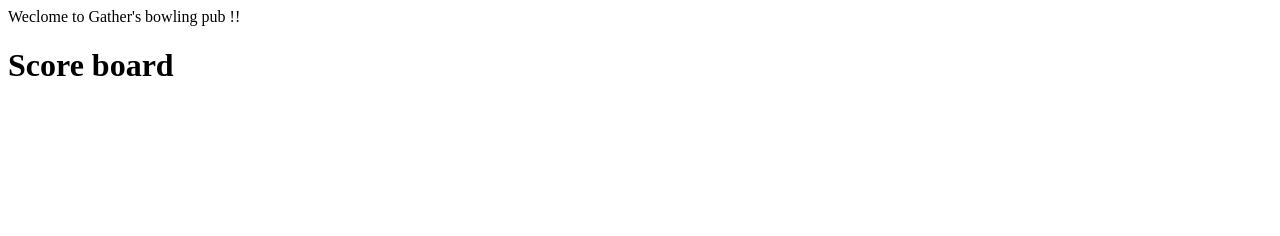
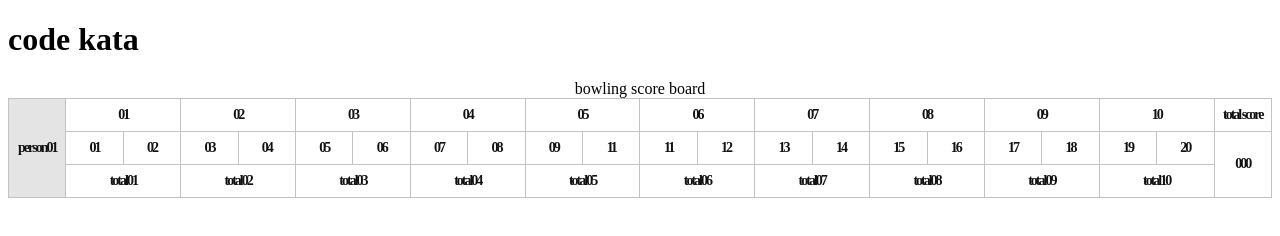
Before and after one commit to gather-around-and-code/CodeKata, a website: page Bowling/html/index.html in a window 1280 px wide. Drawn offline with Linux system fonts and the light colour scheme.

Commit message:
feat: add markup

```diff
--- a/Bowling/html/index.html
+++ b/Bowling/html/index.html
@@ -1,12 +1,103 @@
 <!DOCTYPE html>
 <html>
-    <title>
-        Welcome to Gather's bowling pub !!
-    </title>
     <head>
-        Weclome to Gather's bowling pub !!
+        <meta charset="UTF-8" />
+        <meta http-equiv="X-UA-Compatible" content="IE=edge" />
+        <title>Welcome to Gather's bowling pub !!</title>
+        <style>
+            :root {
+                --border: #c2c2c2;
+                --text-primary: #111;
+                --bg-1: #e4e4e4;
+                --bg-2: #fff;
+            }
+            table {
+                table-layout: fixed;
+                width: 100%;
+                border-bottom: 1px solid var(--border, #c2c2c2);
+                border-left: 1px solid var(--border, #c2c2c2);
+            }
+            table th,
+            table td {
+                font-size: 14px;
+                font-weight: 600;
+                color: var(--text-primary, #111);
+                letter-spacing: -2px;
+                border-top: 1px solid var(--border, #c2c2c2);
+                border-right: 1px solid var(--border, #c2c2c2);
+                text-align: center;
+            }
+            table th {
+                padding: 5px 0;
+                background: var(--bg-1, #e4e4e4);
+            }
+            table td {
+                height: 32px;
+                background: var(--bg-2, #fff);
+            }
+        </style>
     </head>
     <body>
-        <h1>Score board</h1>
+        <header>
+            <h1>code kata</h1>
+        </header>
+        <main>
+            <!-- table -->
+            <table cellpadding="0" cellspacing="0">
+                <caption>
+                    bowling score board
+                </caption>
+                <tr>
+                    <th rowspan="3">person01</th>
+                    <td colspan="2">01</td>
+                    <td colspan="2">02</td>
+                    <td colspan="2">03</td>
+                    <td colspan="2">04</td>
+                    <td colspan="2">05</td>
+                    <td colspan="2">06</td>
+                    <td colspan="2">07</td>
+                    <td colspan="2">08</td>
+                    <td colspan="2">09</td>
+                    <td colspan="2">10</td>
+                    <td>total score</td>
+                </tr>
+                <tr>
+                    <td>01</td>
+                    <td>02</td>
+                    <td>03</td>
+                    <td>04</td>
+                    <td>05</td>
+                    <td>06</td>
+                    <td>07</td>
+                    <td>08</td>
+                    <td>09</td>
+                    <td>11</td>
+                    <td>11</td>
+                    <td>12</td>
+                    <td>13</td>
+                    <td>14</td>
+                    <td>15</td>
+                    <td>16</td>
+                    <td>17</td>
+                    <td>18</td>
+                    <td>19</td>
+                    <td>20</td>
+                    <td rowspan="2">000</td>
+                </tr>
+                <tr>
+                    <td colspan="2">total01</td>
+                    <td colspan="2">total02</td>
+                    <td colspan="2">total03</td>
+                    <td colspan="2">total04</td>
+                    <td colspan="2">total05</td>
+                    <td colspan="2">total06</td>
+                    <td colspan="2">total07</td>
+                    <td colspan="2">total08</td>
+                    <td colspan="2">total09</td>
+                    <td colspan="2">total10</td>
+                </tr>
+            </table>
+            <!-- table -->
+        </main>
     </body>
 </html>
```
